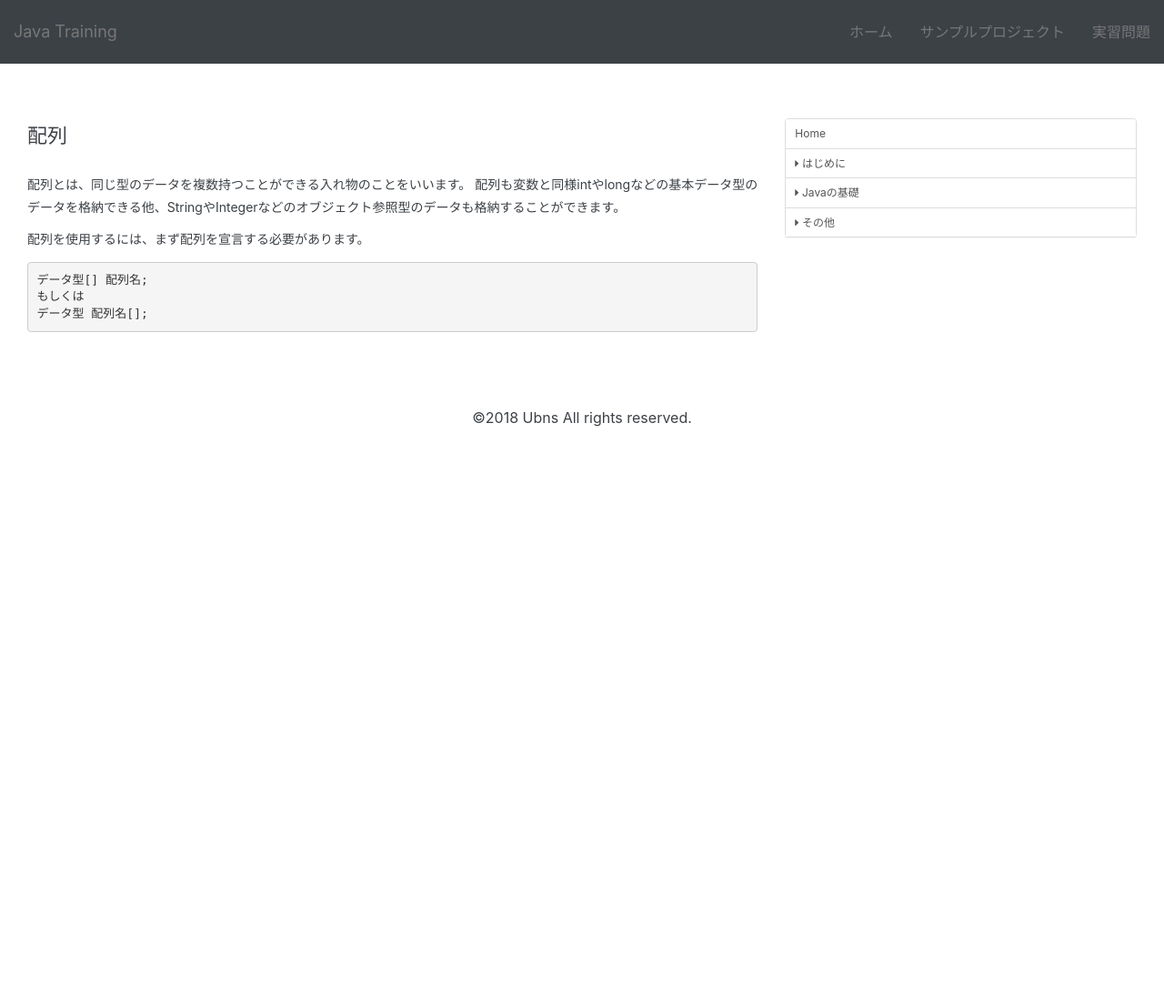
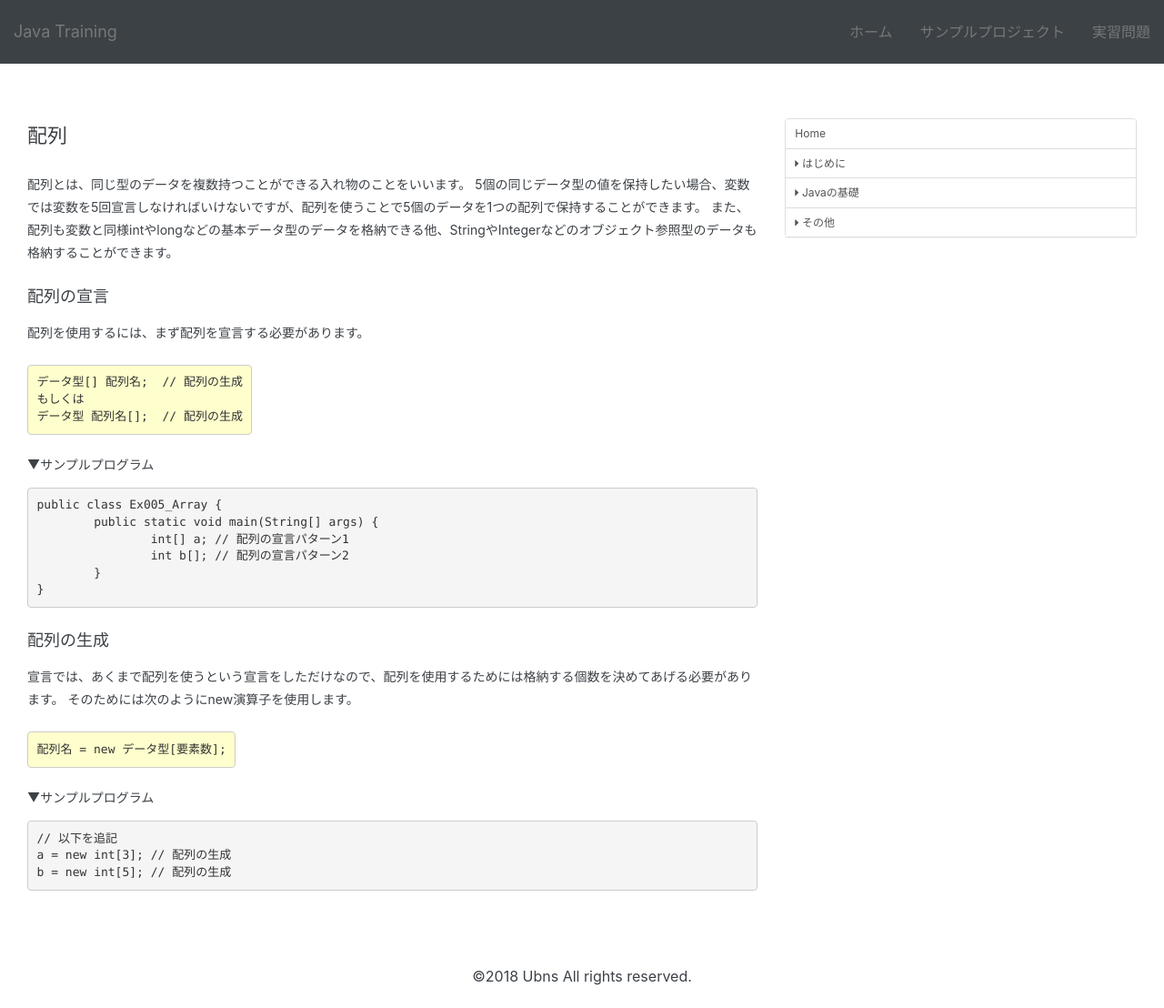
Before and after one commit to modulesjp/JavaTraining, a Jekyll site: the page built from docs/fundamentals/2.0.5.array.md, in a window 1280 px wide. Shown: the whole page at 91% size. Built offline with Jekyll 4.4.1, drawn with Linux system fonts in a browser that asks for light colours; nearby versions of some CDN libraries; our own code applies the rules of GitHub Pages for plain Markdown files; before the commit the page ends 900 px from its top, so only the background shows below that.

Commit message:
2018.04.02

````diff
--- a/docs/fundamentals/2.0.5.array.md
+++ b/docs/fundamentals/2.0.5.array.md
@@ -1,11 +1,38 @@
 ## 配列
 配列とは、同じ型のデータを複数持つことができる入れ物のことをいいます。
-配列も変数と同様intやlongなどの基本データ型のデータを格納できる他、StringやIntegerなどのオブジェクト参照型のデータも格納することができます。
+5個の同じデータ型の値を保持したい場合、変数では変数を5回宣言しなければいけないですが、配列を使うことで5個のデータを1つの配列で保持することができます。
+また、配列も変数と同様intやlongなどの基本データ型のデータを格納できる他、StringやIntegerなどのオブジェクト参照型のデータも格納することができます。
 
+### 配列の宣言
 配列を使用するには、まず配列を宣言する必要があります。
 
-```syntax
-データ型[] 配列名;
+```sh
+データ型[] 配列名;  // 配列の生成
 もしくは
-データ型 配列名[];
+データ型 配列名[];  // 配列の生成
 ```
+▼サンプルプログラム
+
+```java
+public class Ex005_Array {
+	public static void main(String[] args) {
+		int[] a; // 配列の宣言パターン1
+		int b[]; // 配列の宣言パターン2
+	}
+}
+```
+### 配列の生成
+宣言では、あくまで配列を使うという宣言をしただけなので、配列を使用するためには格納する個数を決めてあげる必要があります。
+そのためには次のようにnew演算子を使用します。
+
+```sh
+配列名 = new データ型[要素数];
+```
+
+▼サンプルプログラム
+
+```java
+// 以下を追記
+a = new int[3]; // 配列の生成
+b = new int[5]; // 配列の生成
+```
````
Also changed, not shown: docs/fundamentals/2.0.4.variable.md (+4 -0 lines).
